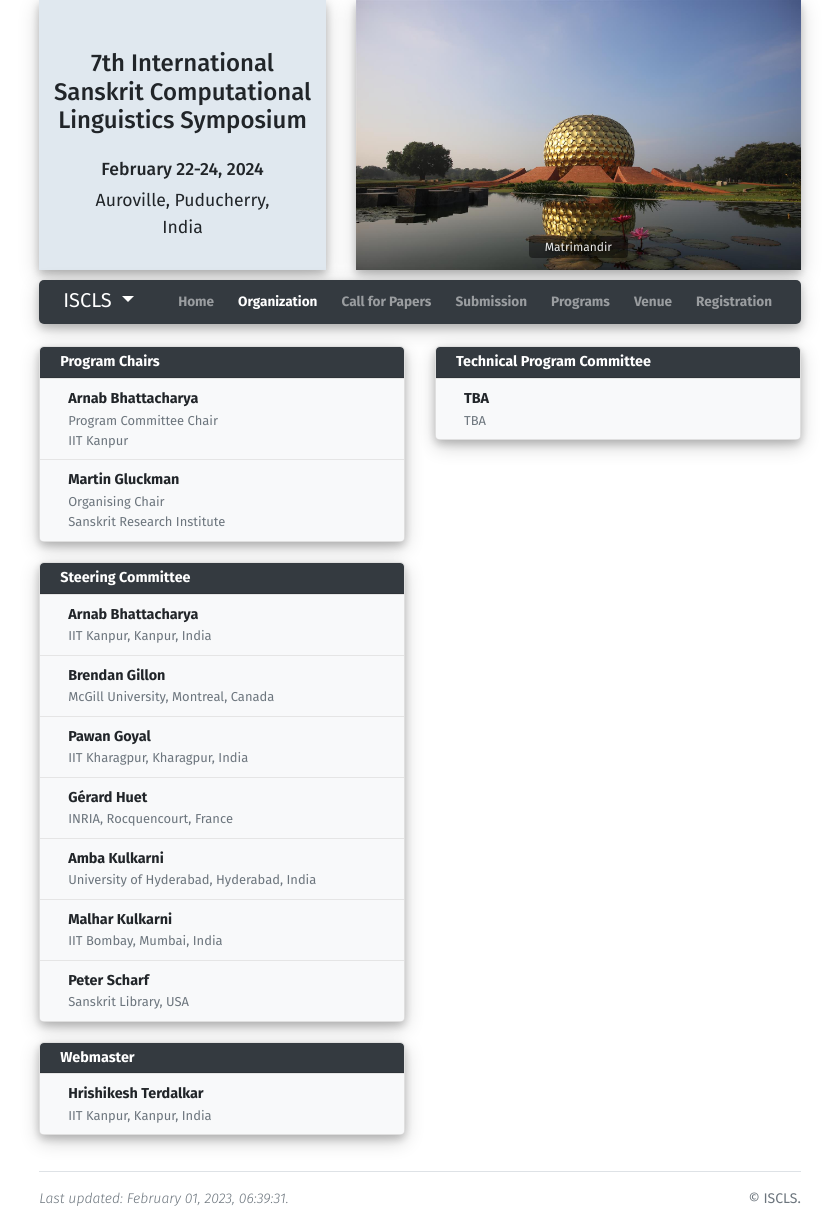
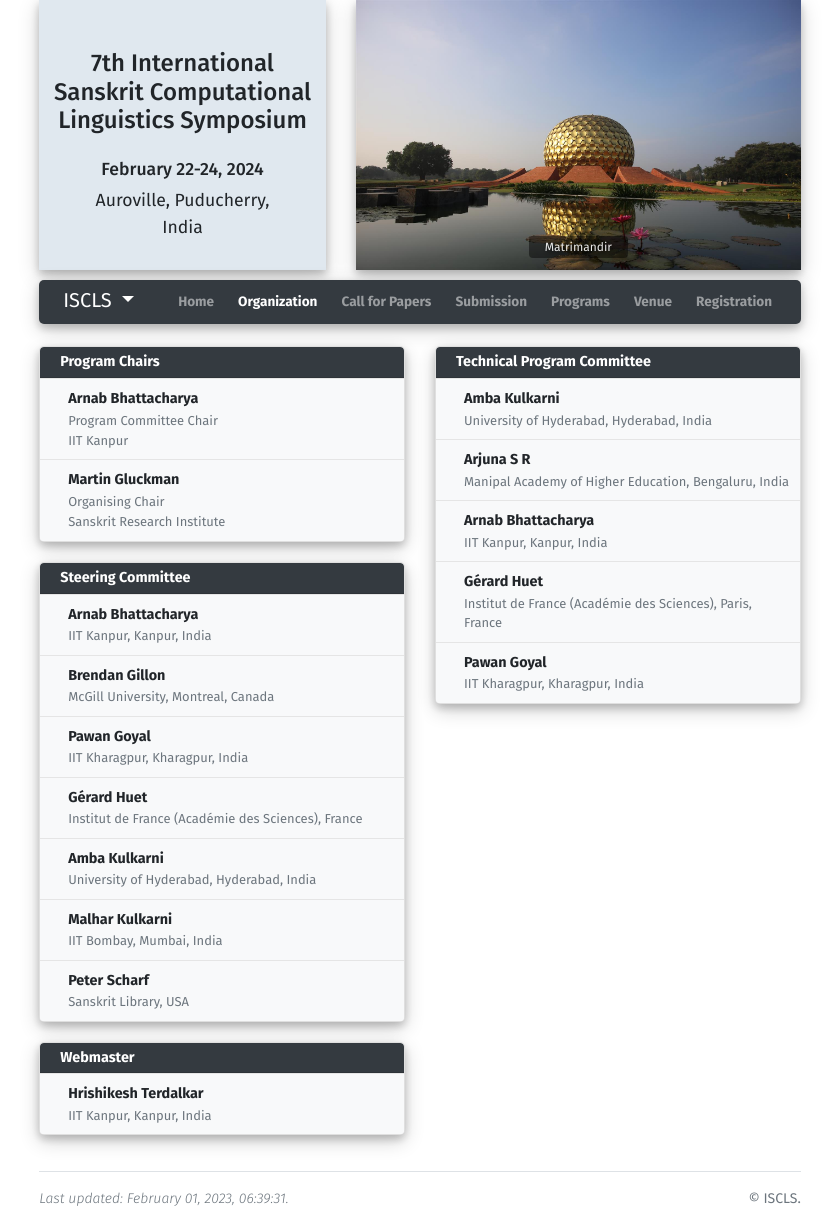
Before and after one commit to hrishikeshrt/jekyll-conference-template, a Jekyll site: the page built from organization.html, in a window 1280 px wide. Shown: the whole page, without its empty margins (220-1059 px from the left). Built offline with Jekyll 4.4.1, drawn with Linux system fonts in a browser that asks for light colours.

Commit message:
docs: update pc committee for iscls2024

```diff
--- a/_data/organization.yml
+++ b/_data/organization.yml
@@ -18,7 +18,8 @@ steering_committees:
     org: IIT Kharagpur, Kharagpur, India
     homepage: https://cse.iitkgp.ac.in/~pawang/
   - name: Gérard Huet
-    org: INRIA, Rocquencourt, France
+    org: Institut de France (Académie des Sciences), France
+    # org: INRIA, Rocquencourt, France
     homepage: http://pauillac.inria.fr/~huet/
   # - name: Girish Nath Jha
   #   org: JNU, Delhi, India
@@ -33,9 +34,21 @@ steering_committees:
     org: Sanskrit Library, USA
     homepage: https://www.sanskritlibrary.org/cv/profile.html
 technical_program_committees:
-  # - name: Arjuna S R
-  #   org: Manipal Academy of Higher Education
-  #   homepage: ""
+  - name: Amba Kulkarni
+    org: University of Hyderabad, Hyderabad, India
+    homepage: https://sanskrit.uohyd.ac.in/faculty/amba/
+  - name: Arjuna S R
+    org: Manipal Academy of Higher Education, Bengaluru, India
+    homepage: "https://manipal.edu/mu/campuses/mahe-bengaluru/academics/institution-list/dlhs/faculty-members/arjuna-sr.html"
+  - name: Arnab Bhattacharya
+    org: IIT Kanpur, Kanpur, India
+    homepage: https://cse.iitk.ac.in/users/arnabb/
+  - name: Gérard Huet
+    org: Institut de France (Académie des Sciences), Paris, France
+    homepage: http://pauillac.inria.fr/~huet/
+  - name: Pawan Goyal
+    org: IIT Kharagpur, Kharagpur, India
+    homepage: https://cse.iitkgp.ac.in/~pawang/
   # - name: Olivier Hellwig
   #   org: University of Zurich
   #   homepage: ""
```
